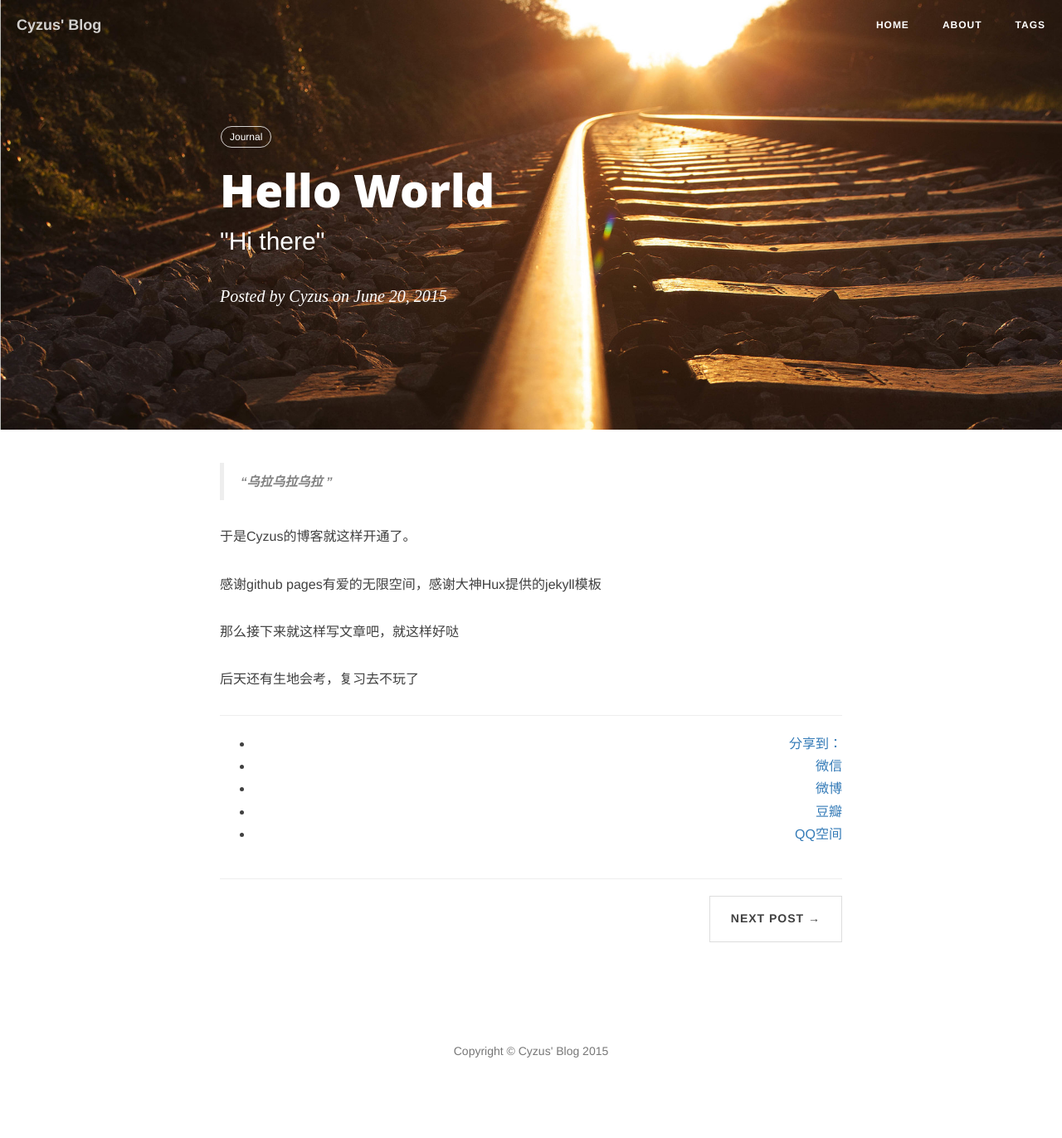
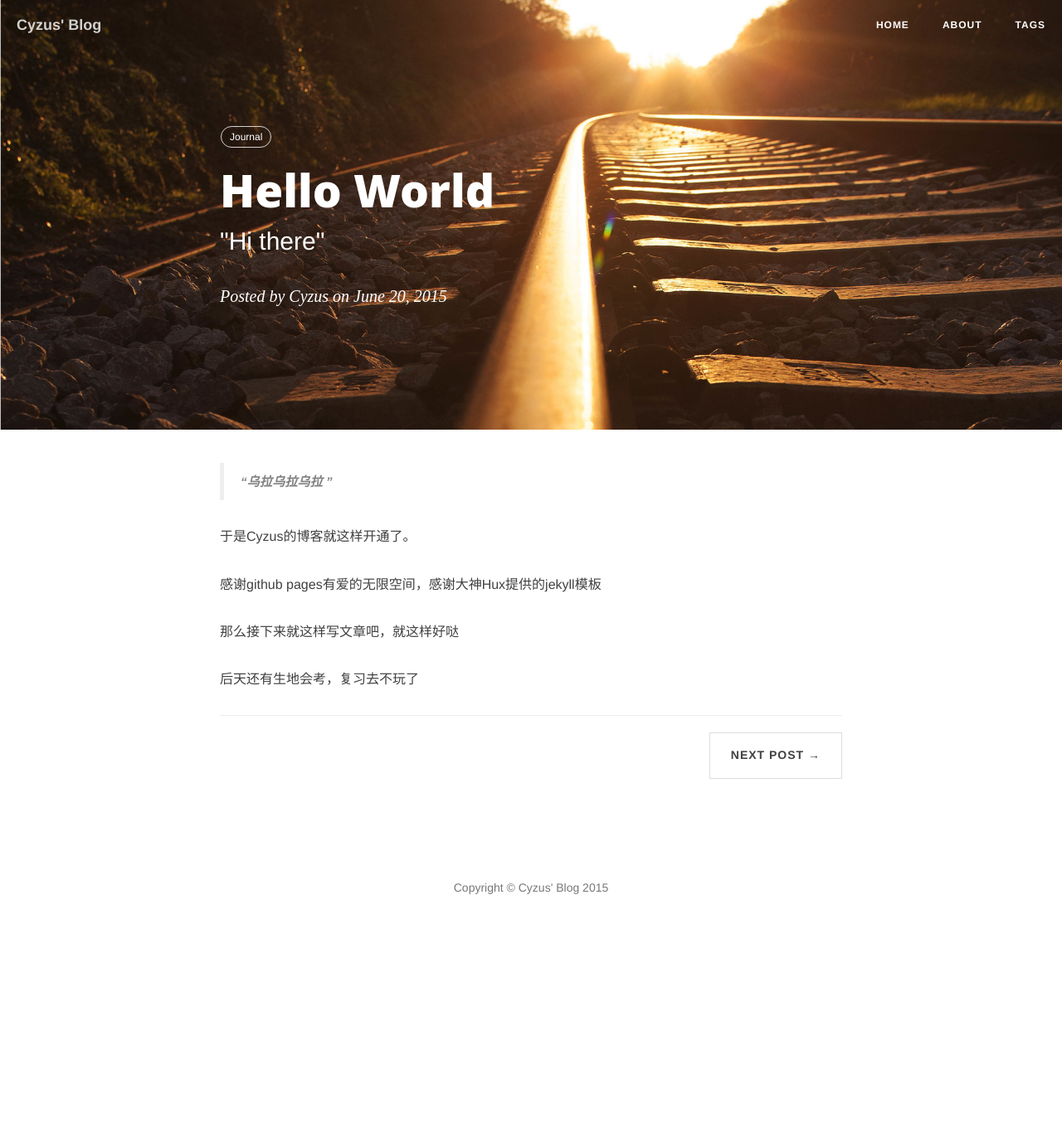
Before and after one commit to heyl1989/cyzus.github.io, a Jekyll site: the page built from _posts/2015-6-20-Hello-World.markdown, in a window 1280 px wide. Shown: the whole page at 83% size. Built offline with Jekyll 4.4.1, drawn with Linux system fonts in a browser that asks for light colours; nearby versions of some CDN libraries; comment, search, counter and statistics services are not loaded; after the commit the page ends 1175 px from its top, so only the background shows below that.

Commit message:
cancel分享

```diff
--- a/_layouts/post.html
+++ b/_layouts/post.html
@@ -46,34 +46,7 @@ layout: default
 
                 <hr>
 
-                <!-- 多说 Share start -->
-                <style>
-                    .ds-share{
-                        text-align: right;
-                    }
-                    /* 移动端暂时不显示 */
-                    @media only screen and (max-width: 700px) {
-                        .ds-share {
-                            display: none;
-                        }
-                    }
-                </style>
-                <div class="ds-share" data-thread-key="{{page.id}}" data-title="{{page.title}}" data-images="{{ site.url }}/{% if page.header-img %}{{ page.header-img }}{% else %}{{ site.header-img }}{% endif %}" data-content="| Cyzus' Blog" data-url="{{site.url}}{{page.url}}">
-                    <div class="ds-share-inline">
-                      <ul  class="ds-share-icons-16">
 
-                        <li data-toggle="ds-share-icons-more"><a class="ds-more" href="javascript:void(0);">分享到：</a></li>
-                        <li><a class="ds-wechat flat" href="javascript:void(0);" data-service="wechat">微信</a></li>
-                        <li><a class="ds-weibo flat" href="javascript:void(0);" data-service="weibo">微博</a></li>
-                        <li><a class="ds-douban flat" href="javascript:void(0);" data-service="douban">豆瓣</a></li>
-                        <li><a class="ds-qzone flat" href="javascript:void(0);" data-service="qzone">QQ空间</a></li>
-                      </ul>
-                      <div class="ds-share-icons-more">
-                      </div>
-                    </div>
-                <hr>
-                </div>
-                <!-- 多少 Share end-->
 
 
 
```
